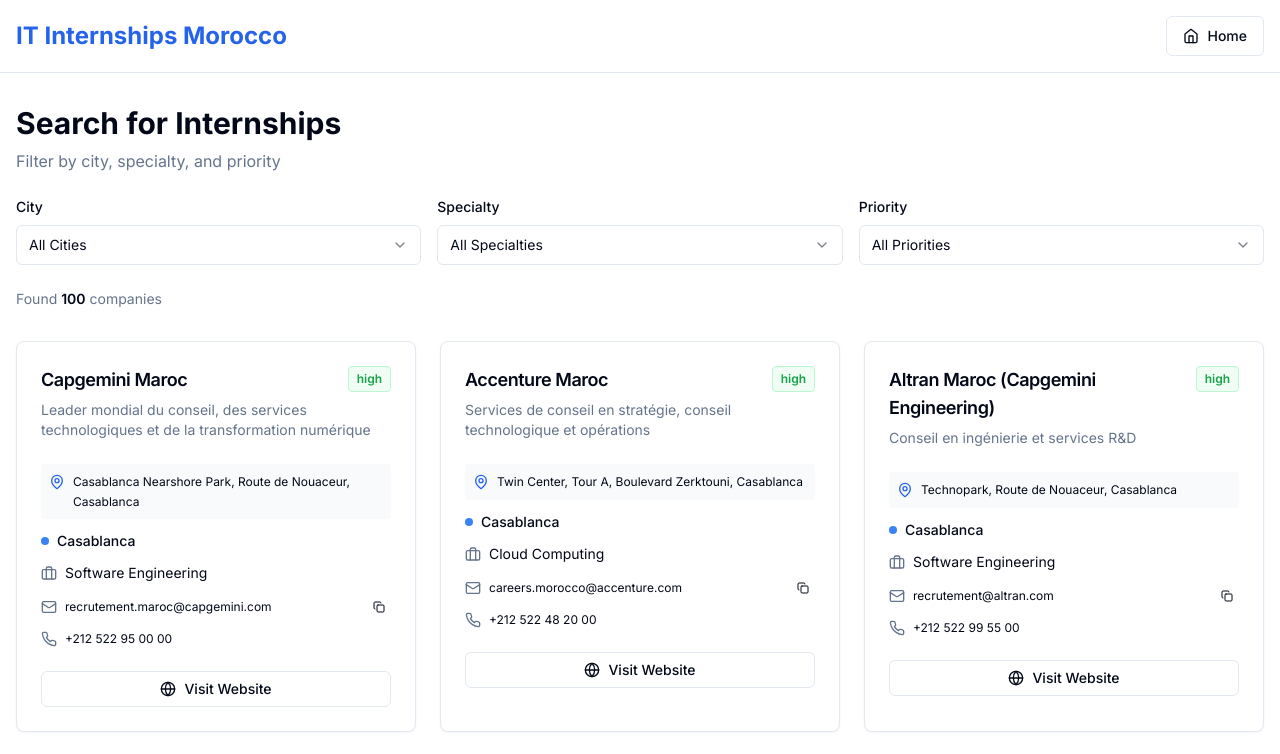
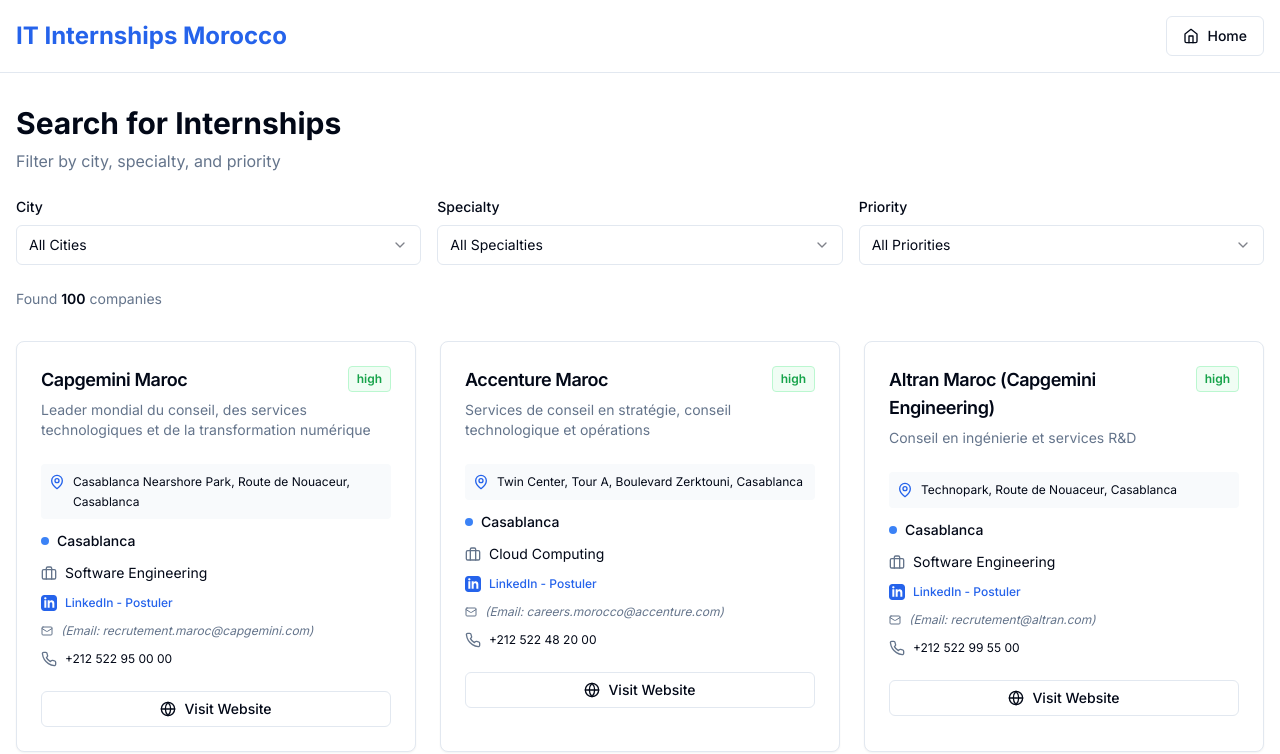
Before and after one commit to EL-Aouni/it-internships-morocco, a Next.js app: page /it-internships-morocco/search in a window 1280 px wide. Shown: the top 754 px of the page. Built offline with nearby package versions, Linux system fonts and the light colour scheme.

Commit message:
Update LinkedIn and email display logic

```diff
--- a/src/app/search/page.tsx
+++ b/src/app/search/page.tsx
@@ -218,23 +218,25 @@
                     <span>{company.speciality}</span>
                   </div>
 
-                  {/* Email OU LinkedIn */}
-                  {company.email ? (
-                    <div className="flex items-center text-sm">
-                      <Mail className="h-4 w-4 mr-2 text-muted-foreground" />
-                      <span className="flex-1 truncate text-xs">{company.email}</span>
-                      <Button size="sm" variant="ghost" onClick={() => copyEmail(company.email!)} className="h-6 w-6 p-0">
-                        <Copy className="h-3 w-3" />
-                      </Button>
-                    </div>
-                  ) : company.linkedin && (
+                  {/* LinkedIn - TOUJOURS AFFICHÉ */}
+                  {company.linkedin && (
                     <div className="flex items-center text-sm">
                       <svg className="h-4 w-4 mr-2 text-blue-600" fill="currentColor" viewBox="0 0 24 24">
                         <path d="M19 0h-14c-2.761 0-5 2.239-5 5v14c0 2.761 2.239 5 5 5h14c2.762 0 5-2.239 5-5v-14c0-2.761-2.238-5-5-5zm-11 19h-3v-11h3v11zm-1.5-12.268c-.966 0-1.75-.79-1.75-1.764s.784-1.764 1.75-1.764 1.75.79 1.75 1.764-.783 1.764-1.75 1.764zm13.5 12.268h-3v-5.604c0-3.368-4-3.113-4 0v5.604h-3v-11h3v1.765c1.396-2.586 7-2.777 7 2.476v6.759z"/>
                       </svg>
-                      <a href={company.linkedin} target="_blank" rel="noopener noreferrer" className="flex-1 truncate text-xs hover:underline text-blue-600">
-                        LinkedIn Profile
+                      <a href={company.linkedin} target="_blank" rel="noopener noreferrer" className="flex-1 truncate text-xs hover:underline text-blue-600 font-medium">
+                        LinkedIn - Postuler
                       </a>
+                    </div>
+                  )}
+
+                  {/* Email - En option si disponible */}
+                  {company.email && (
+                    <div className="flex items-center text-sm text-muted-foreground">
+                      <Mail className="h-3 w-3 mr-2" />
+                      <span className="flex-1 truncate text-xs italic">
+                        (Email: {company.email})
+                      </span>
                     </div>
                   )}
 
```
